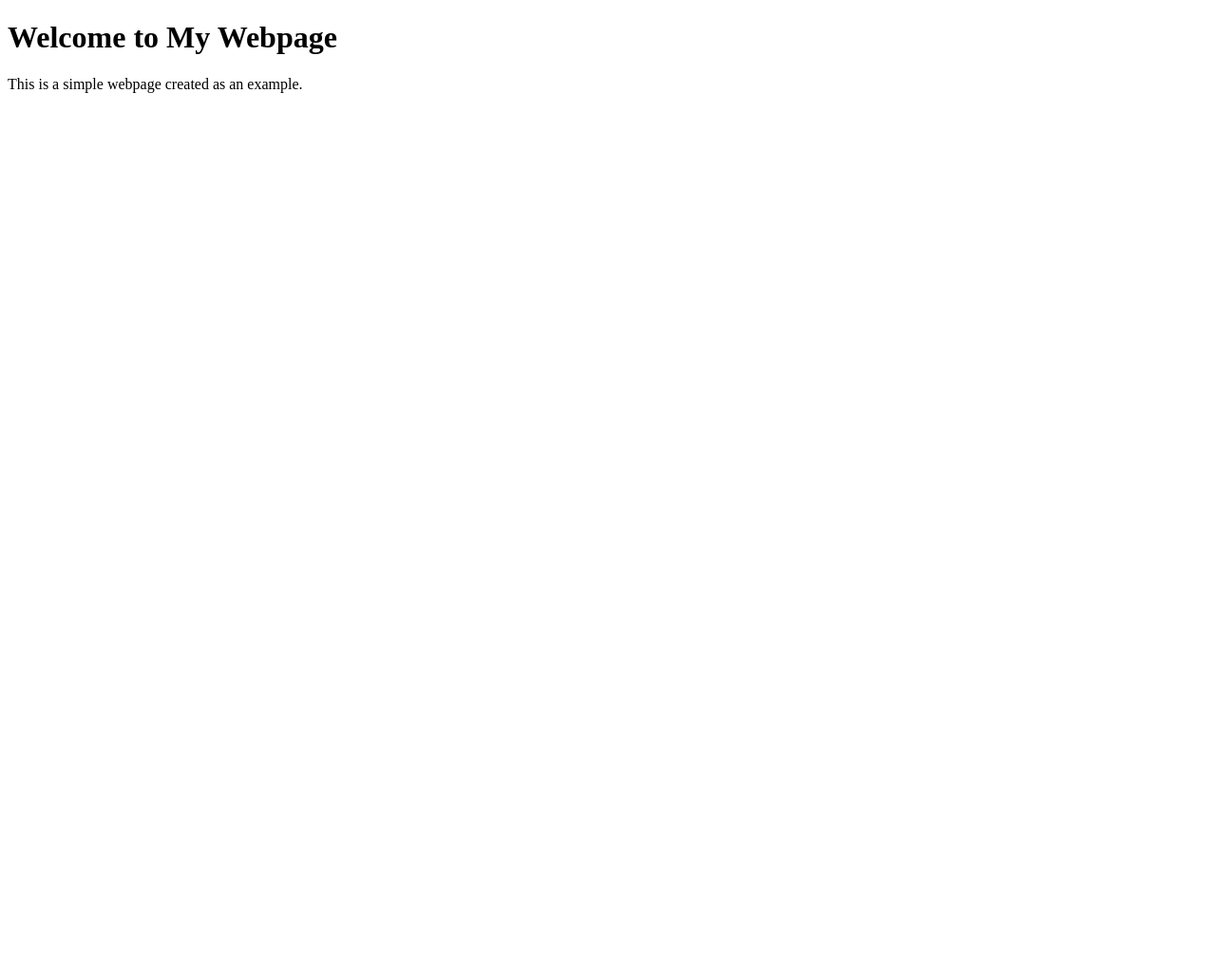
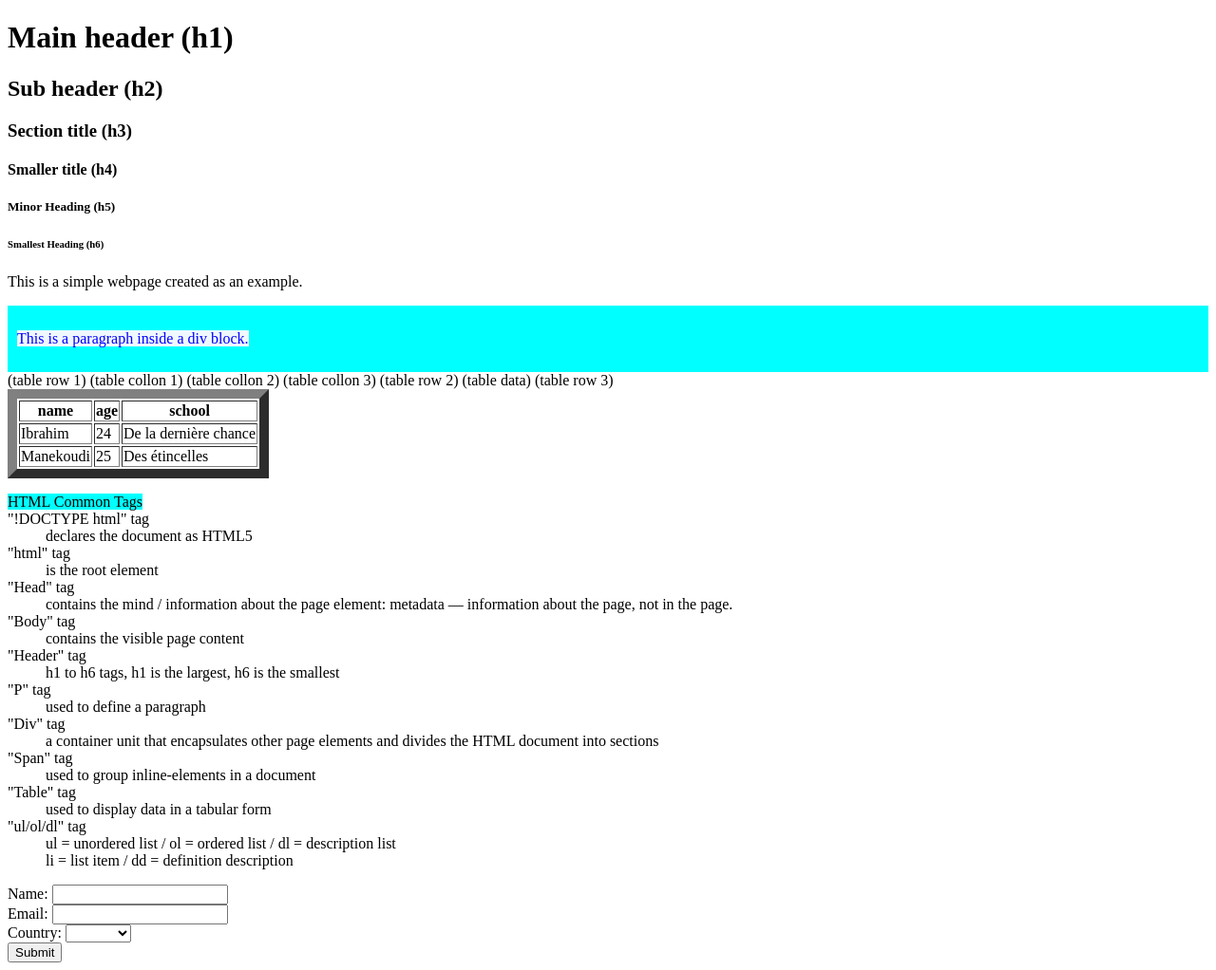
Before and after one commit to aaliouapsy/basics01, a plain HTML site: page lesson/index.html in a window 1280 px wide. Shown: the whole page at 95% size. Before the commit the page ends 800 px from the top, so only its background shows below. Drawn offline with Linux system fonts and the light colour scheme.

Commit message:
19/10 21h24

```diff
--- a/lesson/index.html
+++ b/lesson/index.html
@@ -11,8 +11,96 @@
         <title>My Webpage</title>
     </head>
     <!-- body tag includes all visible contents -->
+
     <body>
-        <h1>Welcome to My Webpage</h1>
+    <!-- header tags h1 - h6 goes from largest to smallest -->
+        <h1>Main header (h1)</h1>
+        <h2>Sub header (h2)</h2>
+        <h3>Section title (h3)</h3>
+        <h4>Smaller title (h4)</h4>
+        <h5>Minor Heading (h5)</h5>
+        <h6>Smallest Heading (h6)</h6>
+
+    <!-- p tag = description -->
         <p>This is a simple webpage created as an example.</p>
+
+    <!-- div tag = block description -->
+         <!-- span tag = lined description -->
+
+
+        <div style="background-color: aqua; padding: 10px;">
+            <p><span style="color: blue; background-color: aliceblue;"> This is a paragraph inside a div block.
+            </span></p>
+        </div>
+
+
+
+
+            <!-- table tag = displaying/organize data -->
+
+        <table background color="lightgrey" border="10">
+            <tr> (table row 1)
+                <th>name</th> (table collon 1)
+                <th>age</th> (table collon 2)
+                <th>school</th> (table collon 3)
+            </tr>
+            <tr > (table row 2)
+                <td>Ibrahim</td> (table data)
+                <td>24</td>
+                <td>De la dernière chance</td>
+            </tr>
+            <tr> (table row 3)
+                <td>Manekoudi</td>
+                <td>25</td>
+                <td>Des étincelles</td>
+            </tr>
+        </table>
+
+
+
+
+            <!-- ul(unordered) /ol (ordered) tag = list description -->
+            <dl> <span style="background-color: aqua;">HTML Common Tags</span>
+
+                    <dt>"!DOCTYPE html" tag</dt>
+                        <dd> declares the document as HTML5 </dd>
+                    <dt>"html" tag</dt>
+                        <dd> is the root element </dd>
+                    <dt>"Head" tag</dt>
+                        <dd>contains the mind / information about the page element: metadata — information about the page, not in the page. </dd>
+                    <dt>"Body" tag</dt>
+                        <dd> contains the visible page content </dd>
+                    <dt>"Header" tag</dt>
+                        <dd> h1 to h6 tags, h1 is the largest, h6 is the smallest </dd>
+                    <dt>"P" tag</dt>
+                        <dd> used to define a paragraph </dd>
+                    <dt>"Div" tag</dt>
+                        <dd> a container unit that encapsulates other page elements and divides the HTML document into sections </dd>
+                    <dt>"Span" tag</dt>
+                        <dd> used to group inline-elements in a document </dd>
+                    <dt>"Table" tag</dt>
+                        <dd> used to display data in a tabular form </dd>
+                    <dt>"ul/ol/dl" tag</dt>
+                        <dd> ul = unordered list / ol = ordered list / dl = description list </dd>
+                        <dd> li = list item / dd = definition description</dd>
+            </dl>
+
+
+        <form>
+            <label for="name">Name:</label>
+            <input type="text" id="name" name="name"> <br>
+            <label for="email">Email:</label>
+            <input type="email" id="email" name="email"><br>
+            <label for="Country">Country:</label>
+            <select id="Country">
+                <option value=""></option>
+                <!-- <option value="usa" means usa will be send to server if user choose USA  -->
+                <option value="canada">Canada</option>
+                <option value="uk">UK</option>
+            </select><br>
+
+            <button type="submit">Submit</button>
+
+        </form>
     </body>
 </html>
```
Also changed, not shown: lesson/lab1.html (added, +112 -0 lines).
